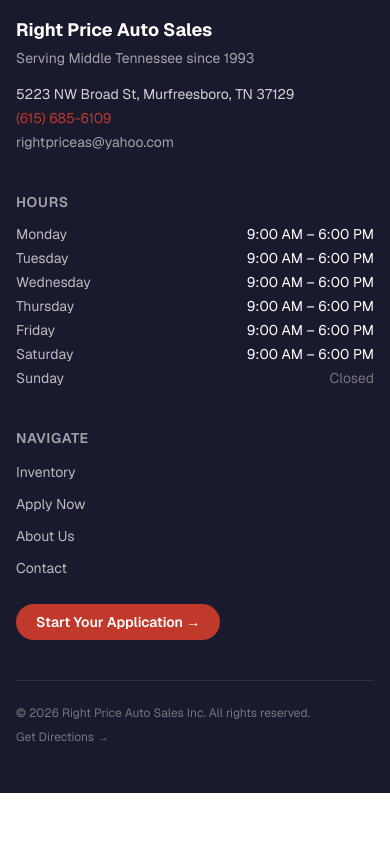
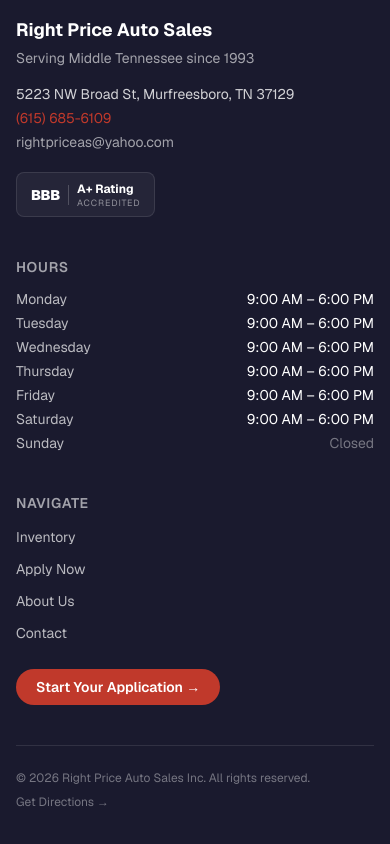
Before and after one commit to gaintheory/rpas, a Next.js app: page /inventory in a window 390 px wide. Shown: the part 940-1784 px from the top of the page. Before the commit the page ends 1733 px from the top, so only its background shows below. Built offline with nearby package versions, Linux system fonts and the light colour scheme; no server answers.

Commit message:
style: stack Hero CTAs on mobile, relocate BBB badge to Footer

```diff
--- a/src/components/footer/Footer.tsx
+++ b/src/components/footer/Footer.tsx
@@ -24,6 +24,24 @@
             >
               {dealer.email}
             </a>
+
+            {/* BBB Accredited badge */}
+            <div className="mt-5">
+              <a
+                href="https://www.bbb.org/us/tn/murfreesboro/profile/used-car-dealers/right-price-auto-sales-inc-0573-37034137/#sealclick"
+                target="_blank"
+                rel="noopener noreferrer"
+                className="inline-flex items-center gap-2 bg-white/5 border border-white/10 rounded-lg px-3.5 py-2 hover:bg-white/10 transition-colors"
+                title="BBB Accredited Business"
+              >
+                <span className="text-white font-black text-sm tracking-tight leading-none">BBB</span>
+                <div className="w-px h-5 bg-white/20" />
+                <div className="flex flex-col leading-none gap-0.5">
+                  <span className="text-white font-bold text-xs">A+ Rating</span>
+                  <span className="text-white/50 text-[9px] uppercase tracking-widest">Accredited</span>
+                </div>
+              </a>
+            </div>
           </div>
 
           {/* Hours */}
--- a/src/components/hero/Hero.tsx
+++ b/src/components/hero/Hero.tsx
@@ -53,11 +53,11 @@
           </p>
         </div>
 
-        {/* CTAs + BBB */}
-        <div className="mt-7 flex flex-wrap items-center gap-3">
+        {/* CTAs */}
+        <div className="mt-7 flex flex-col sm:flex-row items-stretch sm:items-center gap-3 max-w-xs sm:max-w-none">
           <Link
             href="/inventory"
-            className="bg-primary text-white font-semibold text-sm rounded-full px-7 py-3 hover:opacity-90 transition-opacity shadow-lg inline-flex items-center gap-2"
+            className="bg-primary text-white font-semibold text-sm rounded-full px-7 py-3 hover:opacity-90 transition-opacity shadow-lg inline-flex items-center justify-center gap-2 w-full sm:w-auto"
           >
             Browse Inventory
             <svg className="w-3.5 h-3.5" fill="none" stroke="currentColor" viewBox="0 0 24 24">
@@ -66,25 +66,9 @@
           </Link>
           <a
             href={`tel:${dealer.phone.replace(/[^0-9]/g, '')}`}
-            className="border border-white/40 text-white font-semibold text-sm rounded-full px-7 py-3 hover:bg-white/10 transition-colors"
+            className="border border-white/40 text-white font-semibold text-sm rounded-full px-7 py-3 hover:bg-white/10 transition-colors text-center w-full sm:w-auto"
           >
             Talk to Us
-          </a>
-
-          {/* BBB Accredited badge */}
-          <a
-            href={BBB_URL}
-            target="_blank"
-            rel="noopener noreferrer"
-            className="inline-flex items-center gap-2 bg-white/10 backdrop-blur-sm border border-white/20 rounded-lg px-3.5 py-2 hover:bg-white/20 transition-colors"
-            title="BBB Accredited Business"
-          >
-            <span className="text-white font-black text-sm tracking-tight leading-none">BBB</span>
-            <div className="w-px h-5 bg-white/20" />
-            <div className="flex flex-col leading-none gap-0.5">
-              <span className="text-white font-bold text-xs">A+ Rating</span>
-              <span className="text-white/50 text-[9px] uppercase tracking-widest">Accredited</span>
-            </div>
           </a>
         </div>
       </div>
```
